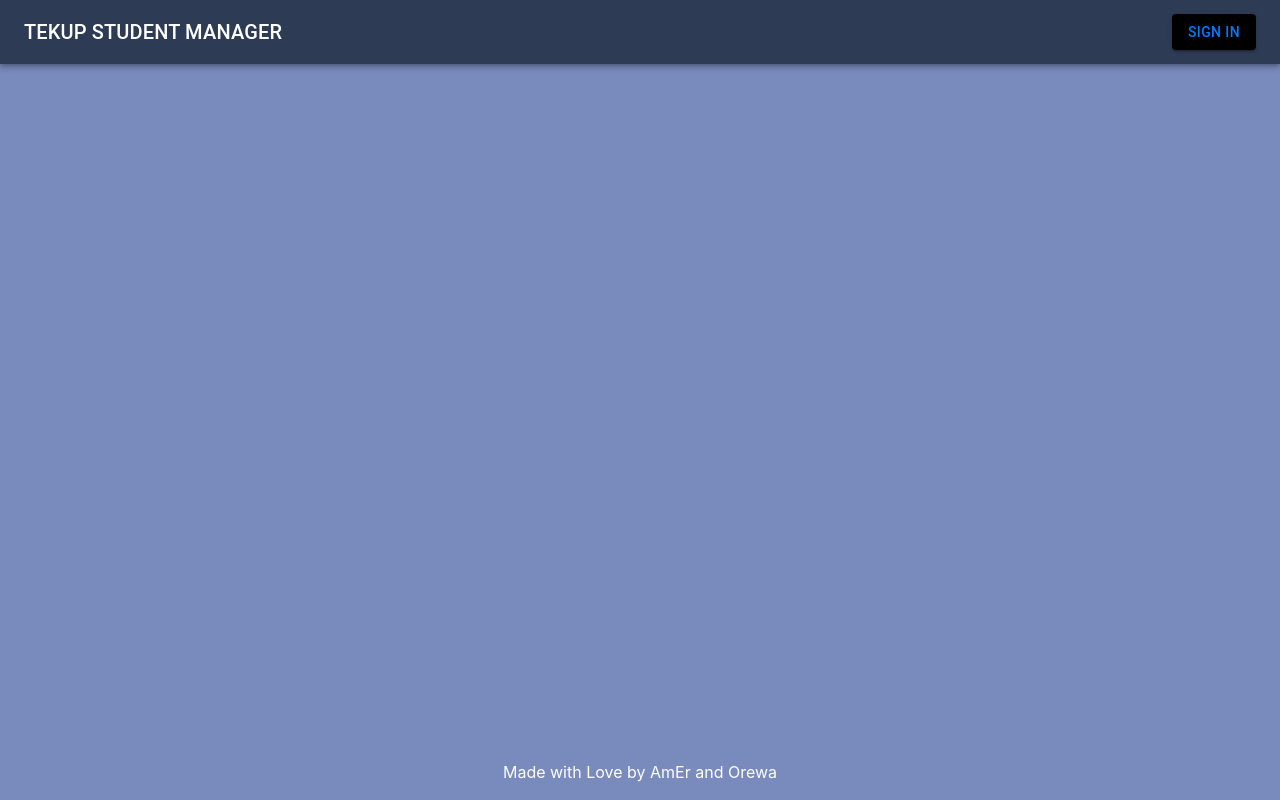
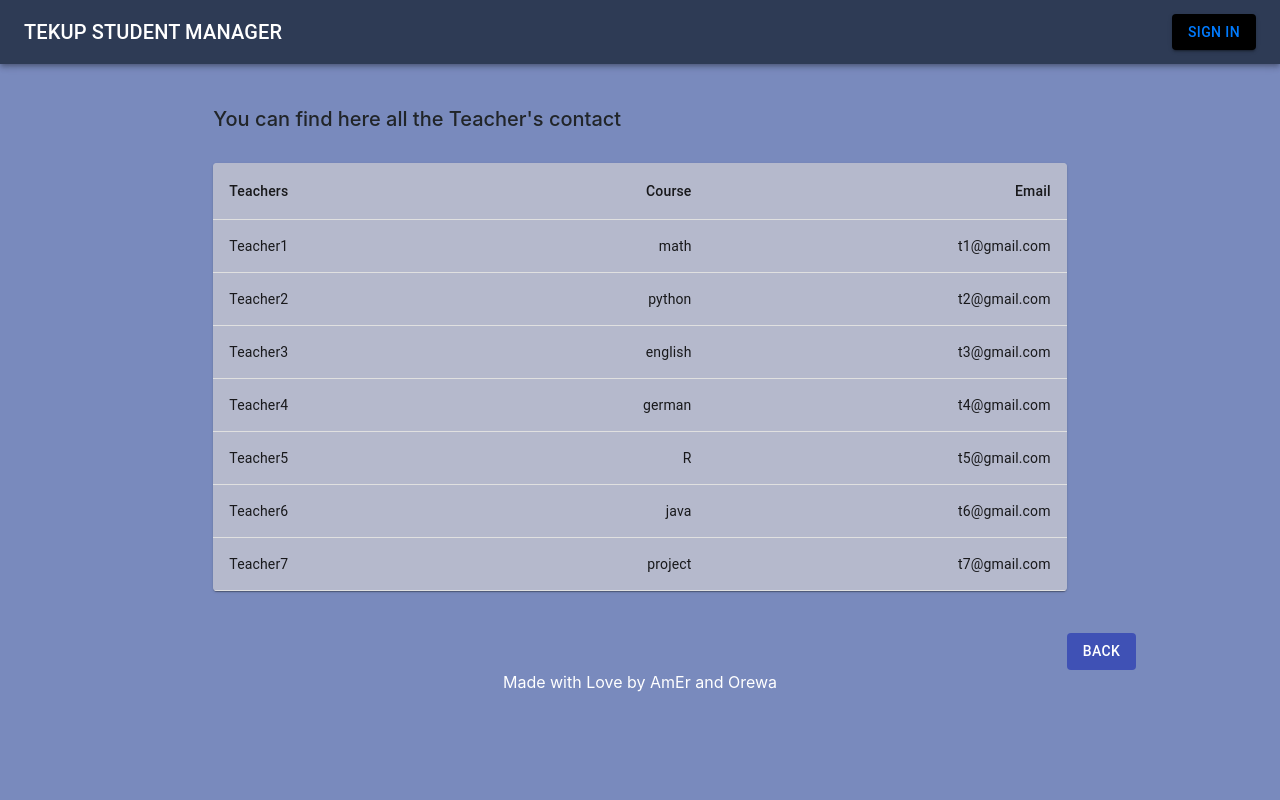
Before and after one commit to ItsOrewa/Tekup-student-manager, a React (Create React App) app in the folder frontend/: page /links in a window 1280 px wide. Built offline with nearby package versions, Linux system fonts and the light colour scheme.

Commit message:
added absence and contacts component

```diff
--- a/frontend/public/styles.css
+++ b/frontend/public/styles.css
@@ -80,12 +80,12 @@ input[type=submit]:hover {
     padding-bottom: -50px
 }
 footer {
-    position : fixed;
+
     text-align: center;
     bottom: 0;
     z-index: auto;
     width: 100%;
-    height: 2.5rem;
+    height: 2.7rem;
     color: white;
   }
 
@@ -102,7 +102,10 @@ footer {
 
 
   }
-
+.AbsenceButton{
+  padding-top: 5%;
+  padding-left: 100%;
+}
 
 .RatingContainer{
 padding-top: 9%;
--- a/frontend/src/components/Absence_section/Absence.jsx
+++ b/frontend/src/components/Absence_section/Absence.jsx
@@ -1,7 +1,24 @@
 import React from 'react';
+import AbsenceTable from './AbsenceTable'
+import Button from '@material-ui/core/Button'
 
 function Absence(){
-    return <div></div>
+    return (
+    <div>
+        <div className='ResultInfo'>
+        <h5> Name : bla bla </h5>
+        <h5>Last update : 19/05/2020</h5>
+        </div>
+        <br></br>
+        <AbsenceTable/>
+        <div className="AbsenceButton">
+            <Button variant="contained" color="primary" disableElevation>
+            Back
+            </Button>
+        </div>
+    </div>
+
+    );
 }
 
 export default Absence ;
--- /dev/null
+++ b/frontend/src/components/Absence_section/AbsenceTable.jsx
@@ -0,0 +1,55 @@
+import React from 'react';
+import { makeStyles } from '@material-ui/core/styles';
+import Table from '@material-ui/core/Table';
+import TableBody from '@material-ui/core/TableBody';
+import TableCell from '@material-ui/core/TableCell';
+import TableContainer from '@material-ui/core/TableContainer';
+import TableHead from '@material-ui/core/TableHead';
+import TableRow from '@material-ui/core/TableRow';
+import Paper from '@material-ui/core/Paper';
+
+const useStyles = makeStyles({
+    table: {
+      minWidth: 650,
+      backgroundColor:'rgba(36, 49, 105, 0.336)'
+    },
+  });
+
+  function createData(name, Hours) {
+    return { name, Hours };
+  }
+
+  const rows = [
+    createData('Python', 6),
+    createData('Machine learning', 7),
+    createData('Stat', 12),
+    createData('Project', 12),
+  ];
+  function AbsenceTable(){
+    const classes = useStyles();
+    return (
+<TableContainer component={Paper} >
+      <Table className={classes.table} aria-label="caption table">
+        <TableHead>
+          <TableRow >
+            <TableCell>Courses</TableCell>
+            <TableCell align="right">Hours</TableCell>
+          </TableRow>
+        </TableHead>
+        <TableBody>
+          {rows.map((row) => (
+            <TableRow key={row.name}>
+              <TableCell component="th" scope="row">
+                {row.name}
+              </TableCell>
+              <TableCell align="right">{row.Hours}</TableCell>
+            </TableRow>
+          ))}
+        </TableBody>
+      </Table>
+    </TableContainer>
+
+    );
+
+}
+export default AbsenceTable;
--- a/frontend/src/components/Contacts_section/Links.jsx
+++ b/frontend/src/components/Contacts_section/Links.jsx
@@ -1,7 +1,23 @@
 import React from 'react';
+import LinksTable from './LinksTable'
+import Button from '@material-ui/core/Button'
 
 function Links(){
-    return <div></div>
+    return (
+    <div>
+        <div className='ResultInfo'>
+        <h5> You can find here all the Teacher's contact </h5>
+        </div>
+        <br></br>
+        <LinksTable/>
+        <div className="AbsenceButton">
+            <Button variant="contained" color="primary" disableElevation>
+            Back
+            </Button>
+        </div>
+    </div>
+
+    );
 }
 
 export default Links ;
--- /dev/null
+++ b/frontend/src/components/Contacts_section/LinksTable.jsx
@@ -0,0 +1,59 @@
+import React from 'react';
+import { makeStyles } from '@material-ui/core/styles';
+import Table from '@material-ui/core/Table';
+import TableBody from '@material-ui/core/TableBody';
+import TableCell from '@material-ui/core/TableCell';
+import TableContainer from '@material-ui/core/TableContainer';
+import TableHead from '@material-ui/core/TableHead';
+import TableRow from '@material-ui/core/TableRow';
+import Paper from '@material-ui/core/Paper';
+const useStyles = makeStyles({
+    table: {
+      minWidth: 650,
+      backgroundColor:'rgba(36, 49, 105, 0.336)'
+    },
+  });
+  function createData(name, Course, Email ) {
+    return { name,Course, Email};
+  }
+
+  const rows = [
+    createData('Teacher1','math','t1@gmail.com'),
+    createData('Teacher2','python' ,'t2@gmail.com'),
+    createData('Teacher3','english' ,'t3@gmail.com'),
+    createData('Teacher4', 'german','t4@gmail.com'),
+    createData('Teacher5', 'R','t5@gmail.com'),
+    createData('Teacher6', 'java','t6@gmail.com'),
+    createData('Teacher7', 'project','t7@gmail.com')
+  ];
+function LinksTable(){
+    const classes = useStyles();
+    return (
+
+<TableContainer component={Paper} >
+      <Table className={classes.table} aria-label="caption table">
+        <TableHead>
+          <TableRow >
+            <TableCell>Teachers</TableCell>
+            <TableCell align="right">Course</TableCell>
+            <TableCell align="right">Email</TableCell>
+          </TableRow>
+        </TableHead>
+        <TableBody>
+          {rows.map((row) => (
+            <TableRow key={row.name}>
+              <TableCell component="th" scope="row">
+                {row.name}
+              </TableCell>
+              <TableCell align="right">{row.Course}</TableCell>
+              <TableCell align="right">{row.Email}</TableCell>
+            </TableRow>
+          ))}
+        </TableBody>
+      </Table>
+    </TableContainer>
+
+        );
+}
+
+export default LinksTable ;
--- a/frontend/src/components/Rating_section/Rating.jsx
+++ b/frontend/src/components/Rating_section/Rating.jsx
@@ -21,12 +21,13 @@ function Rating(){
           <h3>Teacher: {rate.teacher}</h3>
           <h3>Course: {rate.course}</h3>
           <br></br>
-
+          <Container>
           {qualities.map((quality,index)=>{
               return (
                 <Stars  key={index} id={index} quality = {quality}/>
               )
           })}
+          </Container>
           <div className="RatingButton">
           <Button variant="contained" color="primary" disableElevation>
             Save
--- a/frontend/src/components/Results_section/Result.jsx
+++ b/frontend/src/components/Results_section/Result.jsx
@@ -1,5 +1,7 @@
 import React from "react";
-import ResultTable from './ResultTable'
+import ResultTable from './ResultTable';
+import Button from '@material-ui/core/Button'
+
 function Result(){
     return (
     <div>
@@ -11,6 +13,11 @@ function Result(){
         </div>
         <br></br>
         <ResultTable/>
+        <div className="AbsenceButton">
+            <Button variant="contained" color="primary" disableElevation>
+            Back
+            </Button>
+        </div>
     </div>
 
     )
```
